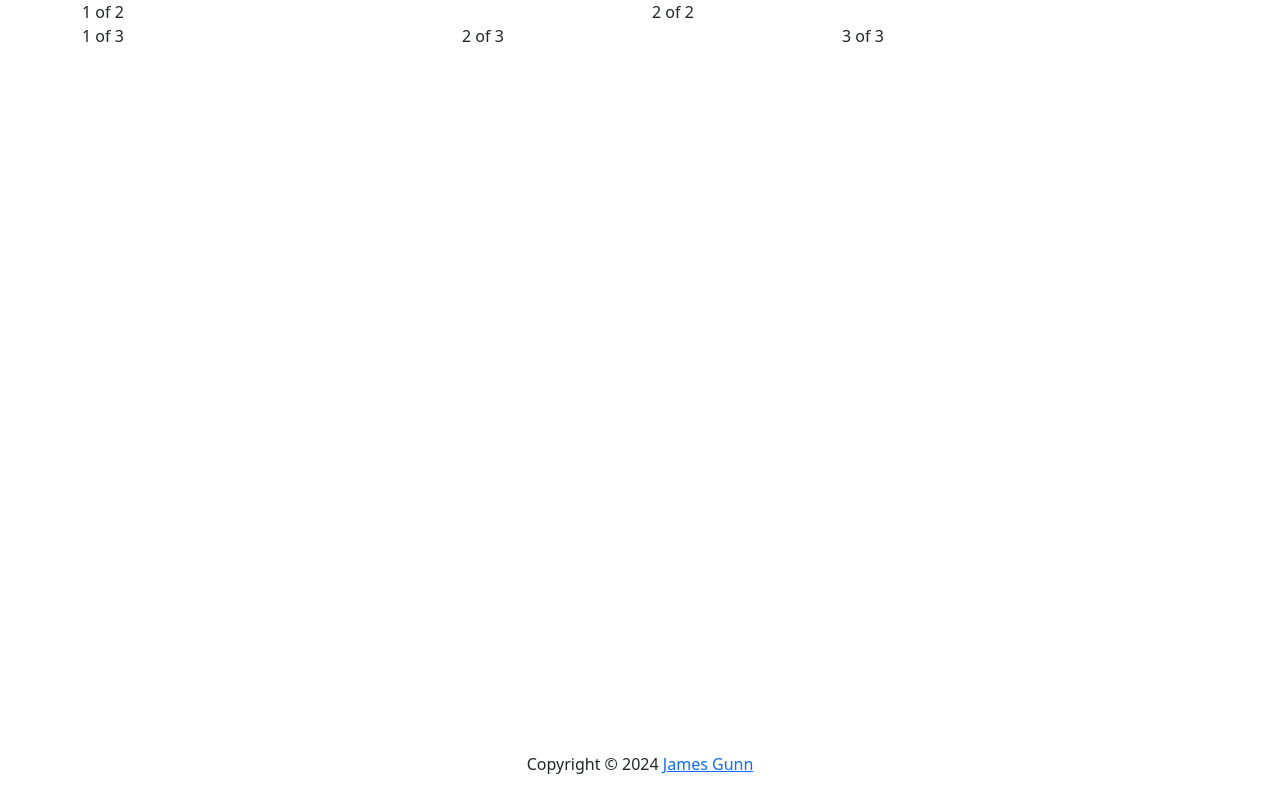
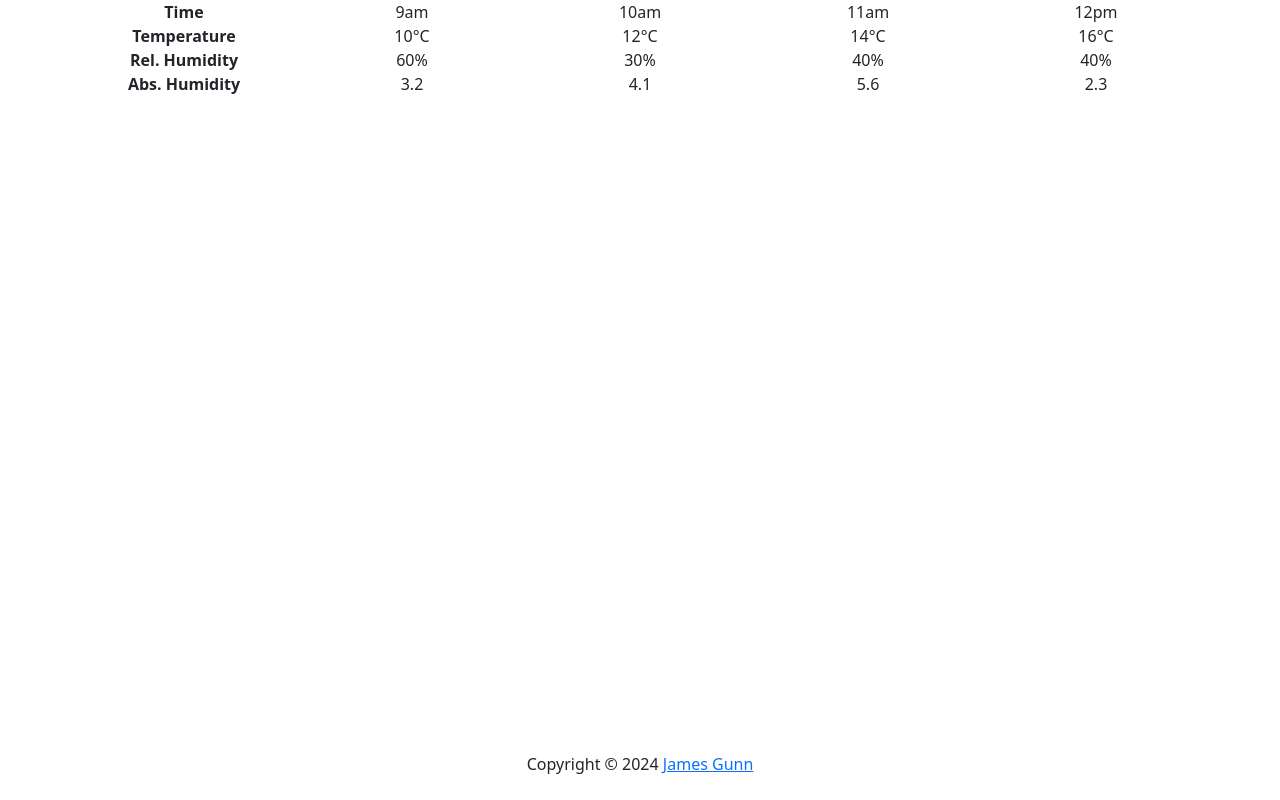
Before and after one commit to jag206/humidity, a React (Create React App) app: page / in a window 1280 px wide. Built offline with nearby package versions, Linux system fonts and the light colour scheme.

Commit message:
Add some rows of fake data

```diff
--- a/src/App.js
+++ b/src/App.js
@@ -9,13 +9,32 @@ function App() {
     <div>
     <Container>
       <Row>
-        <Col>1 of 2</Col>
-        <Col>2 of 2</Col>
+        <Col className="text-center"><strong>Time</strong></Col>
+        <Col className="text-center">9am</Col>
+        <Col className="text-center">10am</Col>
+        <Col className="text-center">11am</Col>
+        <Col className="text-center">12pm</Col>
       </Row>
       <Row>
-        <Col>1 of 3</Col>
-        <Col>2 of 3</Col>
-        <Col>3 of 3</Col>
+        <Col className="text-center"><strong>Temperature</strong></Col>
+        <Col className="text-center">10°C</Col>
+        <Col className="text-center">12°C</Col>
+        <Col className="text-center">14°C</Col>
+        <Col className="text-center">16°C</Col>
+      </Row>
+      <Row>
+        <Col className="text-center"><strong>Rel. Humidity</strong></Col>
+        <Col className="text-center">60%</Col>
+        <Col className="text-center">30%</Col>
+        <Col className="text-center">40%</Col>
+        <Col className="text-center">40%</Col>
+      </Row>
+      <Row>
+        <Col className="text-center"><strong>Abs. Humidity</strong></Col>
+        <Col className="text-center">3.2</Col>
+        <Col className="text-center">4.1</Col>
+        <Col className="text-center">5.6</Col>
+        <Col className="text-center">2.3</Col>
       </Row>
     </Container>
     <Footer></Footer>
```
